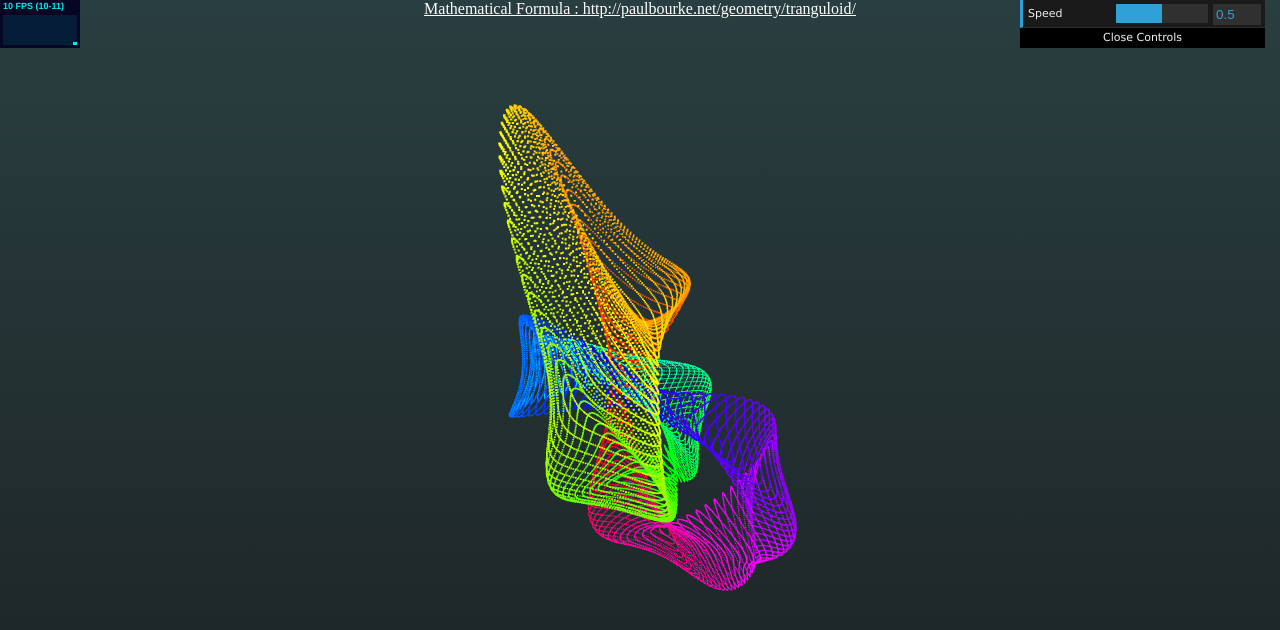
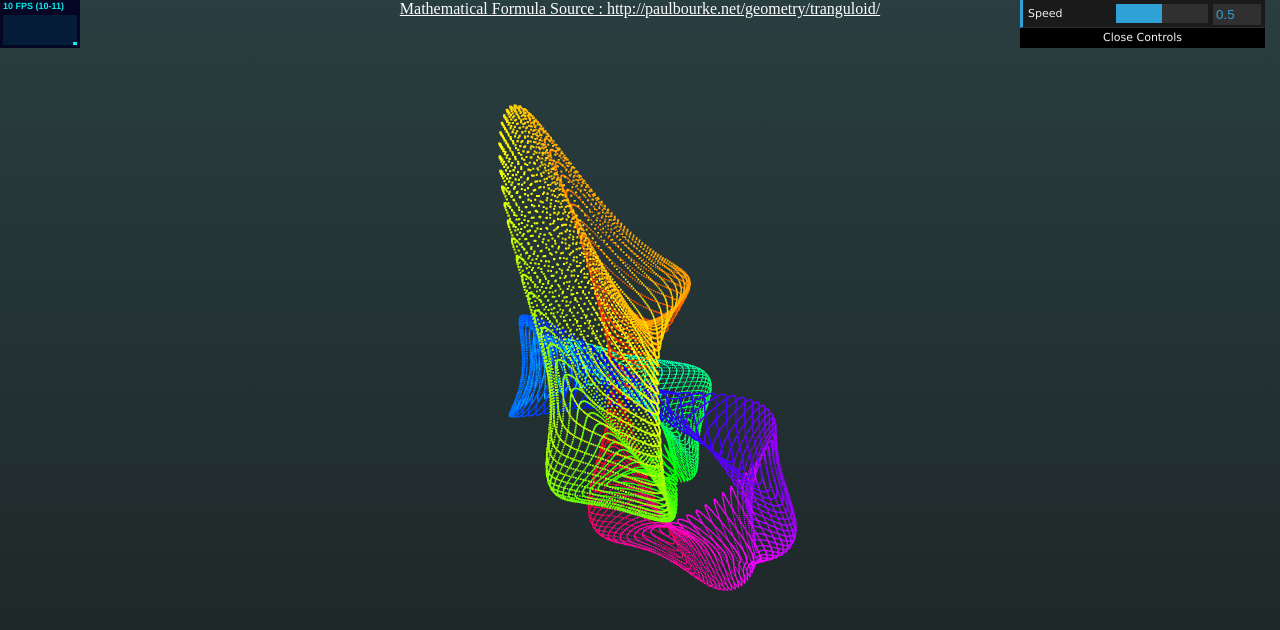
Before and after one commit to jeonghopark/TranguloidTrefoil, a plain HTML site: page index.html in a window 1280 px wide. Drawn offline with Linux system fonts and the light colour scheme; animation ran at ten frames a second.

Commit message:
edit link

```diff
--- a/index.html
+++ b/index.html
@@ -39,7 +39,7 @@
     <body>
 
         <div style="text-align:center;">
-            <a href="http://paulbourke.net/geometry/tranguloid/" style="color: white;" target="_blank">Mathematical Formula : http://paulbourke.net/geometry/tranguloid/</a>
+            <a href="http://paulbourke.net/geometry/tranguloid/" style="color: white;" target="_blank">Mathematical Formula Source : http://paulbourke.net/geometry/tranguloid/</a>
         </div>
 
         <div id="container"></div>
```
